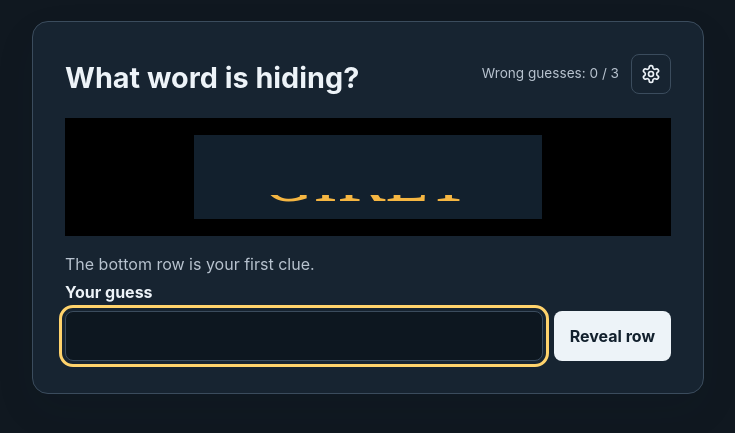
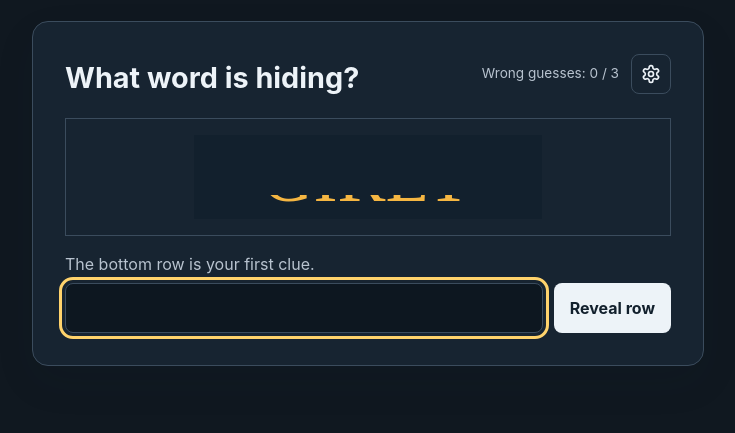
Before and after one commit to adityabhandari781/upword, a website with bundled scripts: page index.html in a window 1280 px wide. Shown: the part 245-678 px from the top of the page, without its empty margins (272-1007 px from the left). Built offline with nearby package versions, Linux system fonts and the light colour scheme.

Commit message:
style: refine puzzle presentation

```diff
--- a/css/style.css
+++ b/css/style.css
@@ -238,8 +238,8 @@ h2 {
   place-items: center;
   overflow: hidden;
   padding: 1rem;
-  border: 1px solid #000;
-  background: #000;
+  border: 1px solid #3b4c5d;
+  background: #172431;
 }
 
 #word-canvas {
--- a/index.html
+++ b/index.html
@@ -57,14 +57,14 @@
         <p id="status" class="status" aria-live="polite">The bottom row is your first clue.</p>
 
         <form id="guess-form" class="guess-form" novalidate>
-          <label for="guess">Your guess</label>
+          <label for="guess"></label>
           <div class="guess-controls">
             <input id="guess" name="guess" type="text" inputmode="text" autocomplete="off" autocapitalize="none" spellcheck="false">
             <button type="submit">Reveal row</button>
           </div>
         </form>
 
-        <button id="new-round" class="new-round" type="button" hidden>New puzzle</button>
+        <button id="new-round" class="new-round" type="button" hidden>New puzzle (⏎)</button>
       </section>
 
       <section id="leaderboards-view" class="game-card leaderboard-view" aria-labelledby="leaderboards-heading" hidden>
```
